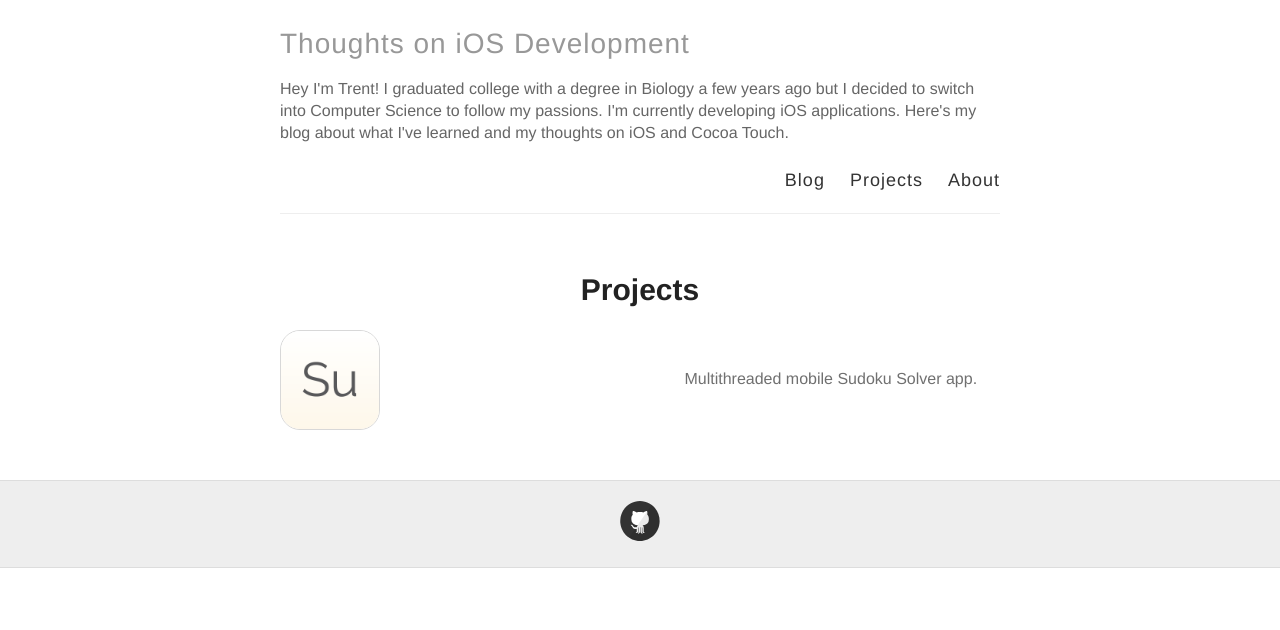
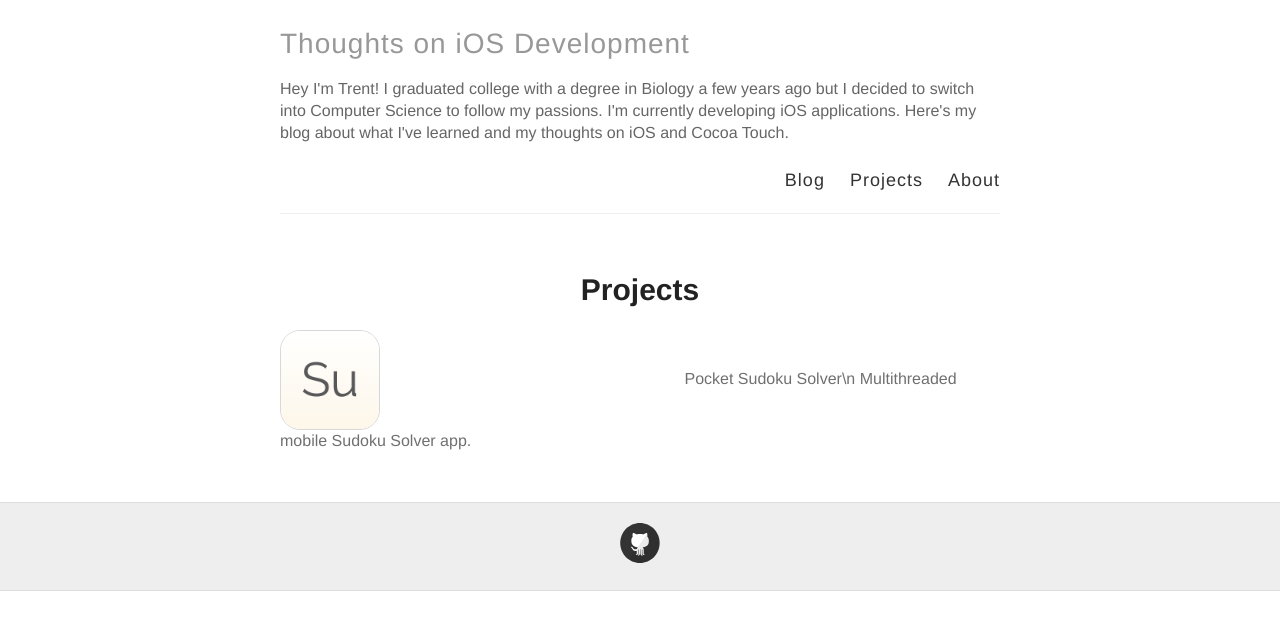
Before and after one commit to trentyou/trentyou.github.io, a Jekyll site: the page built from projects.md, in a window 1280 px wide. Shown: the top 630 px of the page. Built offline with Jekyll 4.4.1, drawn with Linux system fonts in a browser that asks for light colours.

Commit message:
Updated projects.md

```diff
--- a/projects.md
+++ b/projects.md
@@ -16,7 +16,7 @@ published: true
       </a>
       <a href="https://itunes.apple.com/us/app/pocket-sudoku-solver/id991259276?mt=8">
 
-    	<span style="color:#707070; padding-left:300px">Multithreaded mobile Sudoku Solver app.</span>
+    	<span style="color:#707070; padding-left:300px">Pocket Sudoku Solver\n Multithreaded mobile Sudoku Solver app.</span>
     </a>
   </li>
 </ul>
```
